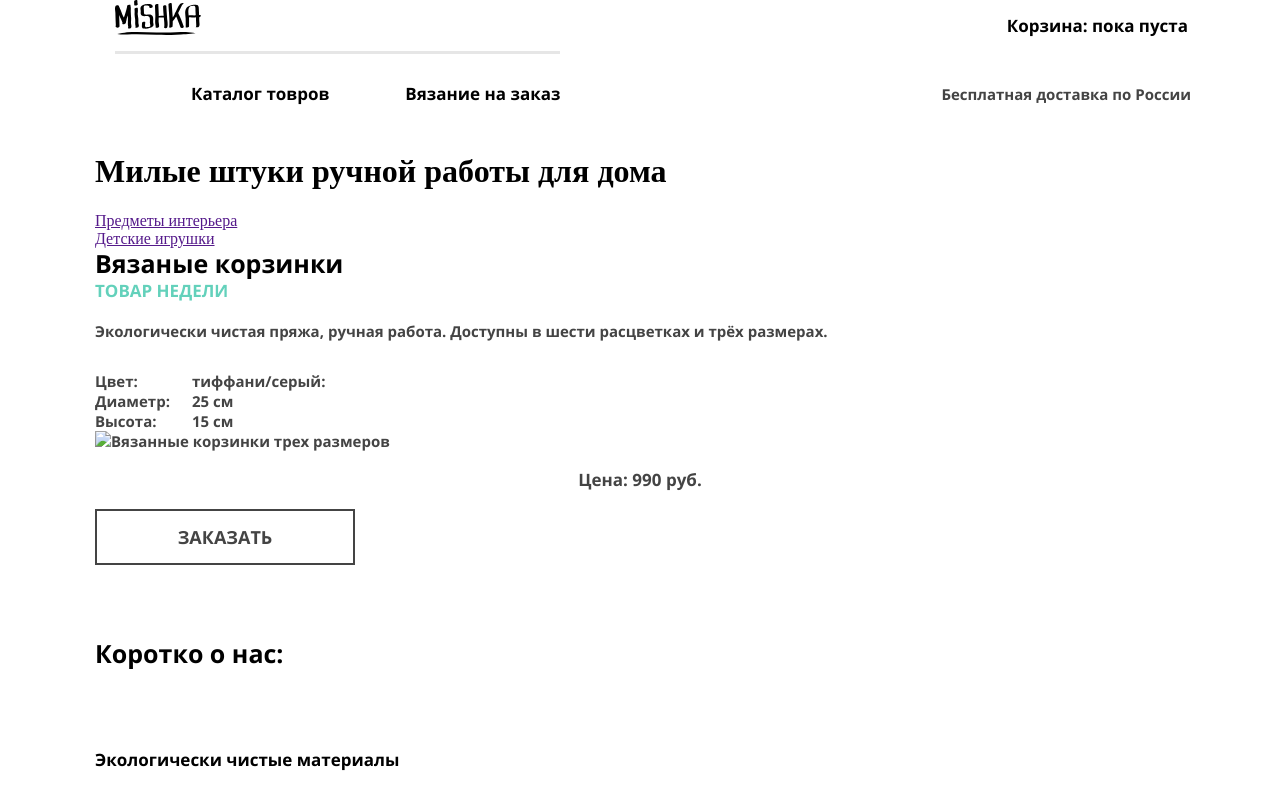
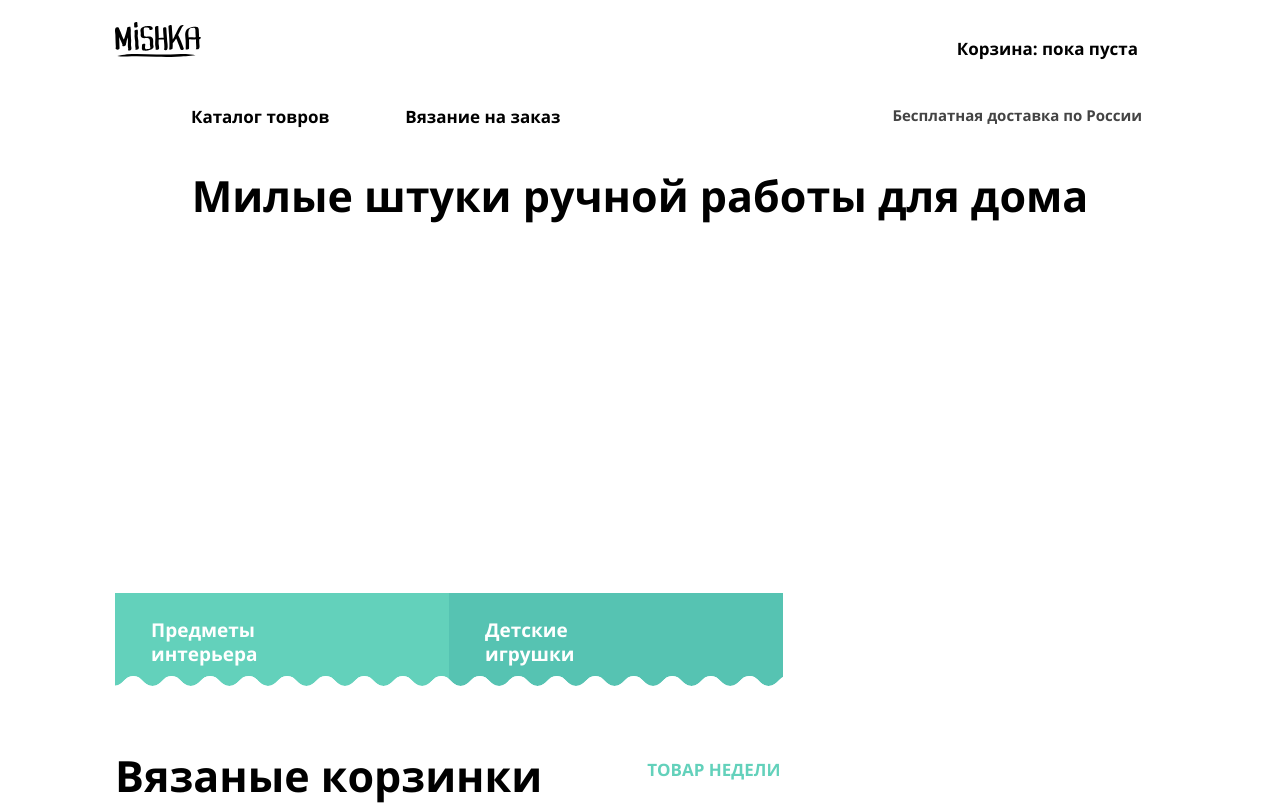
Before and after one commit to htmlacademy-adaptive/2092749-mishka-26, a website: page source/index.html in a window 1280 px wide. Shown: the top 805 px of the page. Drawn offline with nearby package versions, Linux system fonts and the light colour scheme; files that its build step writes are made by us from their sources; files whose address does not match are found by name.

Commit message:
Разметка таблета

```diff
--- a/source/index.html
+++ b/source/index.html
@@ -33,15 +33,18 @@
     <h1 class="main__title">Милые штуки ручной работы для дома</h1>
     <div class="main__container container">
       <div class="container__wrapper wrapper">
-        <a class="wrapper__link" href="">Предметы интерьера</a>
+        <a class="wrapper__link" href="#">Предметы интерьера</a>
       </div>
       <div class="main__wrapper wrapper">
-        <a class="wrapper__link" href="">Детские игрушки</a>
+        <a class="wrapper__link" href="#">Детские игрушки</a>
       </div>
     </div>
     <section class="main__product-week product-week">
+      <div class="product-week__wrapper">
         <h2 class="product-week__title">Вязаные корзинки</h2>
         <h3 class="product-week__signboard">Товар недели</h3>
+      </div>
+      <div class="product-week__container">
       <p class="product-week__text">Экологически чистая пряжа, ручная работа. Доступны в шести расцветках и трёх
         размерах.</p>
       <div class="product-week__discription discription">
@@ -52,6 +55,7 @@
           <p class="discription__value-diameter discription-table">25 см</p>
           <p class="discription__height discription-table">Высота:</p>
           <p class="discription__value-height discription-table">15 см</p>
+        </div>
       </div>
       <img class="discription__img" src="#" alt="Вязанные корзинки трех размеров">
       <p class="discription__price">Цена: 990 руб.</p>
--- a/source/sass/blocks/container.scss
+++ b/source/sass/blocks/container.scss
@@ -0,0 +1,6 @@
+.container{
+    position: relative;
+    @include tablet{
+       display: flex;
+    }
+}
--- a/source/sass/blocks/discription.scss
+++ b/source/sass/blocks/discription.scss
@@ -28,4 +28,16 @@
     font-size: 17px;
     line-height: 24px;
     text-align: center;
+
+    @include tablet{
+        grid-row: 3/4;
+        grid-column: 1/2;
+    }
 }
+
+.discription__button{
+    @include tablet{
+        grid-row: 4/5;
+        grid-column: 1/2;
+    }
+}
--- a/source/sass/blocks/header.scss
+++ b/source/sass/blocks/header.scss
@@ -6,6 +6,8 @@
 
     @include tablet{
         margin: 0;
+        margin-top: 22px;
+        margin-bottom: 20px;
     }
 }
 
--- a/source/sass/blocks/main.scss
+++ b/source/sass/blocks/main.scss
@@ -1,4 +1,35 @@
-.main{
+.main {
     padding-left: 30px;
     padding-right: 30px;
+    // background-image: url("../img/hero-desktop 2.jpg");
+    background-position: 0 10px;
+    background-repeat: no-repeat;
+
+    @include tablet {
+        padding-left: 50px;
+        padding-right: 50px;
+    }
 }
+
+.main__title {
+    font-family: "Open Sans", Arial, Helvetica, sans-serif;
+    font-weight: 700;
+    font-size: 27px;
+    line-height: 30px;
+    margin: 0;
+    text-align: center;
+
+    @include tablet {
+        padding-left: 25px;
+        padding-right: 25px;
+        font-size: 43px;
+        line-height: 50px;
+        margin-bottom: 372px;
+    }
+}
+
+.main__container{
+    @include tablet{
+        margin-bottom: 51px;
+    }
+}
--- a/source/sass/blocks/nav.scss
+++ b/source/sass/blocks/nav.scss
@@ -31,6 +31,10 @@
 .nav__item {
   padding: 28px 0 26px 76px;
   border-top: solid #E6E6E6;
+
+  @include tablet{
+    border-top: none;
+  }
 }
 
 .nav__item:nth-child(3) {
@@ -48,8 +52,10 @@
     position: absolute;
     top: -68px;
     right: -23px;
+    padding-right: 50px;
   }
 }
+
 
 .nav__toggle {
   display: block;
@@ -157,7 +163,7 @@
     line-height: 24px;
     color: #444444;
     position: absolute;
-    right: -26px;
-    top: 31px;
+    right: 23px;
+    top: 26px;
   }
 }
--- a/source/sass/blocks/product-week.scss
+++ b/source/sass/blocks/product-week.scss
@@ -1,24 +1,41 @@
-.product-week{
+.product-week {
     padding-bottom: 73px;
 }
 
 .product-week__title {
     font-family: "Open Sans", Arial, Helvetica, sans-serif;
+    font-weight: 700;
     font-size: 25px;
     line-height: 30px;
     color: #000000;
     margin: 0;
     margin-bottom: 3.5px;
+
+    @include tablet {
+        font-size: 43px;
+        line-height: 50px;
+        margin: 0;
+        margin-right: 105px;
+        white-space: nowrap;
+    }
 }
 
 .product-week__signboard {
     font-family: "Open Sans", Arial, Helvetica, sans-serif;
+    font-weight: 700;
     font-size: 17px;
     line-height: 20px;
     color: #63D1BB;
     margin: 0;
     text-transform: uppercase;
     margin-bottom: 17.5px;
+
+    @include tablet {
+        margin: 0;
+        padding-top: 10px;
+        line-height: 17px;
+        padding-right: 6px;
+    }
 
 }
 
@@ -29,4 +46,34 @@
     color: #444444;
     margin: 0;
     padding-bottom: 28px;
+
+    @include tablet {
+        grid-row: 1/2;
+        grid-column: 1/2;
+        font-size: 17px;
+        line-height: 30px;
+    }
 }
+
+.product-week__discription {
+    @include tablet {
+        grid-row: 2/3;
+        grid-column: 1/2;
+    }
+}
+
+.product-week__wrapper {
+    @include tablet {
+        display: flex;
+        margin-bottom: 37px;
+    }
+}
+
+.product-week__container {
+    @include tablet {
+        display: grid;
+        grid-template-columns: 292px auto;
+        grid-template-rows: auto auto auto auto;
+        column-gap: 42px;
+    }
+}
--- a/source/sass/blocks/wrapper.scss
+++ b/source/sass/blocks/wrapper.scss
@@ -0,0 +1,41 @@
+.wrapper {
+    @include tablet {
+        width: 334px;
+        padding: 25px 168px 34px 36px;
+        background-color: #63D1BB;
+    }
+}
+
+.wrapper:nth-child(2) {
+    @include tablet {
+        background-color: #56C3B2;
+
+    }
+}
+
+.wrapper__link {
+    text-decoration: none;
+    font-family: "Open Sans", Arial, Helvetica, sans-serif;
+    font-weight: 700;
+    font-size: 19px;
+    line-height: 24px;
+    color: #62f010;
+
+    @include tablet {
+        color: #FFFFFF;
+    }
+}
+
+.wrapper::before {
+    @include tablet{
+    position: absolute;
+    content: "";
+    background-image: url(../img/zigzag-fill-desktop.svg.svg);
+    background-repeat: no-repeat;
+    display: block;
+    height: 100%;
+    width: 100%;
+    top: 83px;
+    left: 0;
+}
+}
```
Also changed, not shown: source/img/hero-desktop 2.jpg (added), source/img/zigzag-fill-desktop.svg.svg (added). Lines whose indentation alone changed are shown as unchanged.
